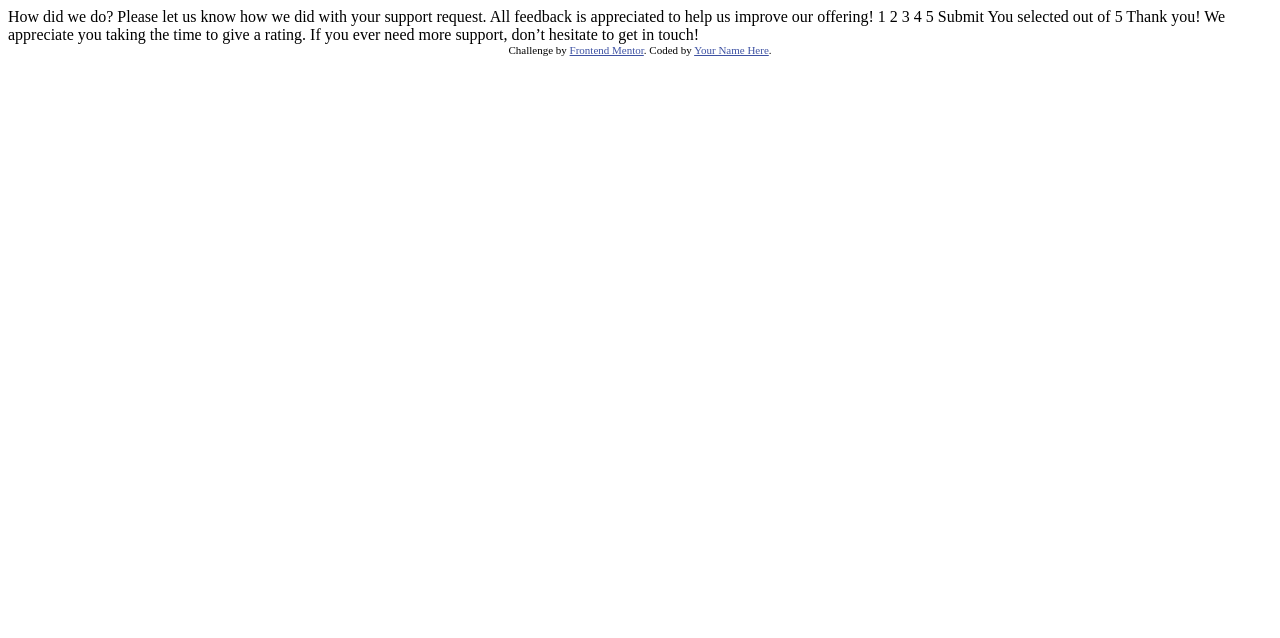
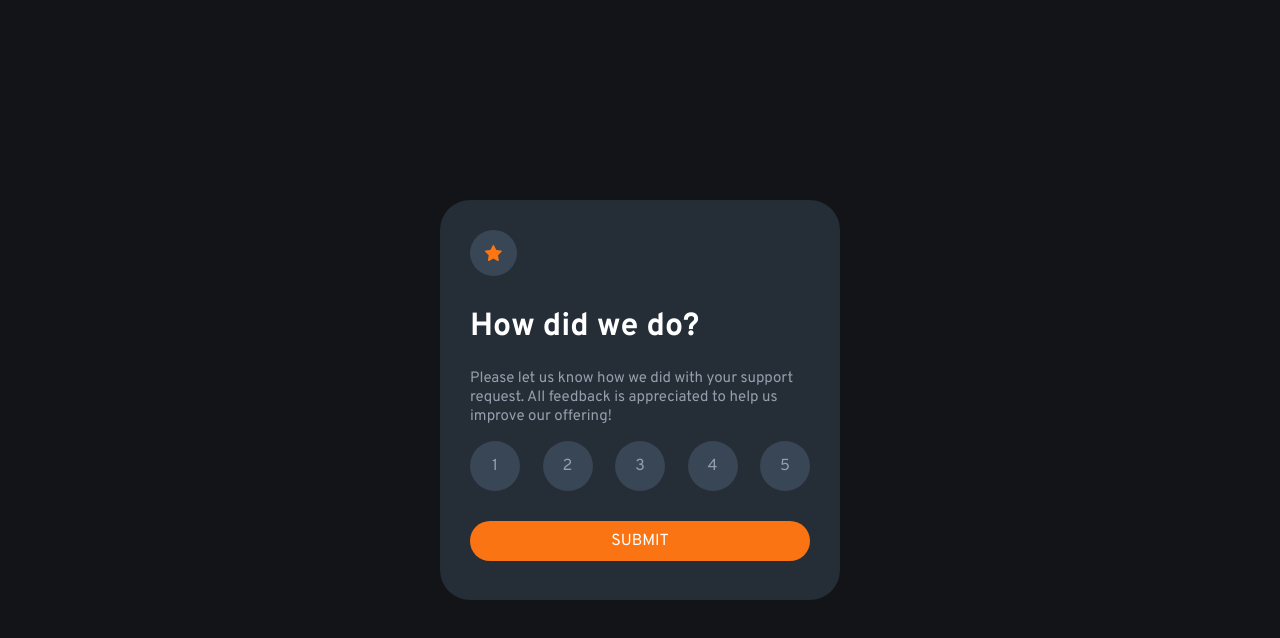
Before and after one commit to AlexMartosP/interactive_rating_component, a plain HTML site: page index.html in a window 1280 px wide. Drawn offline with Linux system fonts and the light colour scheme.

Commit message:
first launch

```diff
--- /dev/null
+++ b/assets/main.js
@@ -0,0 +1,25 @@
+const firstContainer = document.getElementById('first');
+const thankYouContainer = document.getElementById('thankYou');
+const error = document.getElementById('error');
+const selectedContainer = document.getElementById('selectedContainer');
+
+const ratingButtons = document.querySelectorAll('.rating');
+const submit = document.getElementById('submit');
+
+let selected = "";
+
+ratingButtons.forEach(element => {
+    element.addEventListener('click', (e) => {
+        ratingButtons.forEach(rm => rm.classList.remove('selected'));
+        error.classList.add('d-none')
+        selected = element.textContent;
+        element.classList.add('selected');
+    });
+})
+
+submit.addEventListener('click', () => {
+    if (selected === "") error.classList.remove('d-none');
+    selectedContainer.innerText = `You selected ${selected} out of 5`;
+    firstContainer.classList.add('d-none');
+    thankYouContainer.classList.remove('d-none');
+})
--- /dev/null
+++ b/assets/style.css
@@ -0,0 +1,159 @@
+:root {
+    --primary-orange: hsl(25, 97%, 53%);
+    --white: hsl(0, 0%, 100%);
+    --lightGrey: hsl(217, 12%, 63%);
+    --MediumGrey: hsl(216, 12%, 54%);
+    --DarkBlue: hsl(213, 20%, 28%);
+    --VeryDarkBlue: hsl(216, 12%, 8%);
+}
+
+* {
+    box-sizing: border-box;
+    font-family: 'Overpass', sans-serif;
+}
+
+html,
+body {
+    margin: 0;
+    padding: 0;
+    display: flex;
+    display: -webkit-flex;
+    display: -ms-flexbox;
+    justify-content: center;
+    -webkit-justify-content: center;
+    align-items: center;
+    -webkit-align-items: center;
+    height: 100%;
+    background-color: var(--VeryDarkBlue);
+}
+
+.d-none {
+    display: none;
+}
+
+.container {
+    background-color: hsl(213, 20%, 18%);
+    max-width: 400px;
+    height: 400px;
+    border-radius: 30px;
+    padding: 30px;
+    margin: 0 30px;
+}
+
+h1,
+h2 {
+    color: var(--white);
+}
+
+p {
+    color: var(--lightGrey);
+    font-size: 15px;
+}
+
+.star-container {
+    background-color: var(--DarkBlue);
+    padding: 15px;
+    display: inline-flex;
+    display: -webkit-inline-flex;
+    display: -ms-inline-flexbox;
+    justify-content: center;
+    -webkit-justify-content: center;
+    align-items: center;
+    -webkit-align-items: center;
+    border-radius: 50%;
+    margin-bottom: 10px;
+}
+
+.rating-container {
+    display: flex;
+    display: -webkit-flex;
+    display: -ms-flexbox;
+    justify-content: space-between;
+    -webkit-justify-content: space-between;
+    align-items: center;
+    -webkit-align-items: center;
+    margin-bottom: 10px;
+}
+
+.rating {
+    display: flex;
+    display: -webkit-flex;
+    display: -ms-flexbox;
+    justify-content: center;
+    -webkit-justify-content: center;
+    align-items: center;
+    -webkit-align-items: center;
+    width: 50px;
+    height: 50px;
+    background-color: var(--DarkBlue);
+    border-radius: 50%;
+    color: var(--lightGrey);
+    cursor: pointer;
+}
+
+.rating:hover {
+    background-color: var(--MediumGrey);
+    color: var(--white);
+}
+
+.selected,
+.selected:hover {
+    background-color: var(--primary-orange);
+    color: var(--white);
+}
+
+.error {
+    color: red;
+}
+
+.submit {
+    width: 100%;
+    display: flex;
+    display: -webkit-flex;
+    display: -ms-flexbox;
+    justify-content: center;
+    -webkit-justify-content: center;
+    align-items: center;
+    -webkit-align-items: center;
+    padding: 10px 0;
+    background-color: var(--primary-orange);
+    border-radius: 50px;
+    color: var(--white);
+    cursor: pointer;
+    margin-top: 30px;
+}
+
+.submit:hover {
+    background-color: var(--white);
+    color: var(--primary-orange);
+}
+
+.thank-you-container {
+    text-align: center;
+}
+
+.selected-container {
+    background-color: var(--DarkBlue);
+    color: var(--primary-orange);
+    display: inline-flex;
+    border-radius: 50px;
+    padding: 10px 15px;
+    line-height: 1;
+    margin-top: 30px;
+    margin-bottom: 10px;
+}
+
+@media only screen and (max-width: 420px) {
+    .container {
+        padding: 15px;
+    }
+
+    .star-container {
+        padding: 10px;
+    }
+
+    .rating {
+        width: 40px;
+        height: 40px;
+    }
+}
--- a/index.html
+++ b/index.html
@@ -2,48 +2,39 @@
 <html lang="en">
 <head>
   <meta charset="UTF-8">
-  <meta name="viewport" content="width=device-width, initial-scale=1.0"> <!-- displays site properly based on user's device -->
-
-  <link rel="icon" type="image/png" sizes="32x32" href="./images/favicon-32x32.png">
-
-  <title>Frontend Mentor | Interactive rating component</title>
-
-  <!-- Feel free to remove these styles or customise in your own stylesheet 👍 -->
-  <style>
-    .attribution { font-size: 11px; text-align: center; }
-    .attribution a { color: hsl(228, 45%, 44%); }
-  </style>
+  <meta http-equiv="X-UA-Compatible" content="IE=edge">
+  <meta name="viewport" content="width=device-width, initial-scale=1.0">
+  <title>Interactive Rating Component</title>
+  <link rel="stylesheet" href="assets/style.css">
+  <link href="https://fonts.googleapis.com/css2?family=Overpass:wght@400;700&display=swap" rel="stylesheet">
 </head>
 <body>
-
-  <!-- Rating state start -->
-
-  How did we do?
-
-  Please let us know how we did with your support request. All feedback is appreciated
-  to help us improve our offering!
-
-  1 2 3 4 5
-
-  Submit
-
-  <!-- Rating state end -->
-
-  <!-- Thank you state start -->
-
-  You selected <!-- Add rating here --> out of 5
-
-  Thank you!
-
-  We appreciate you taking the time to give a rating. If you ever need more support,
-  don’t hesitate to get in touch!
-
-  <!-- Thank you state end -->
-
-
-  <div class="attribution">
-    Challenge by <a href="https://www.frontendmentor.io?ref=challenge" target="_blank">Frontend Mentor</a>.
-    Coded by <a href="#">Your Name Here</a>.
+  <div class="container">
+    <div id="first" class="first-container">
+      <div class="star-container">
+        <img src="images/icon-star.svg" alt="start">
+      </div>
+      <h1>How did we do?</h1>
+      <p>Please let us know how we did with your support request. All feedback is appreciated to help us improve our
+        offering!</p>
+      <div class="rating-container">
+        <div class="rating">1</div>
+        <div class="rating">2</div>
+        <div class="rating">3</div>
+        <div class="rating">4</div>
+        <div class="rating">5</div>
+      </div>
+      <div id="error" class="error d-none">Please choose one</div>
+      <div id="submit" class="submit">SUBMIT</div>
+    </div>
+    <div id="thankYou" class="thank-you-container d-none">
+      <img src="images/illustration-thank-you.svg" alt="thank you">
+      <div id="selectedContainer" class="selected-container"></div>
+      <h2>Thank you!</h2>
+      <p>We appreciate you taking the time to give a rating. If you ever need more support,
+        don’t hesitate to get in touch!</p>
+    </div>
   </div>
+  <script src="assets/main.js"></script>
 </body>
 </html>
```
